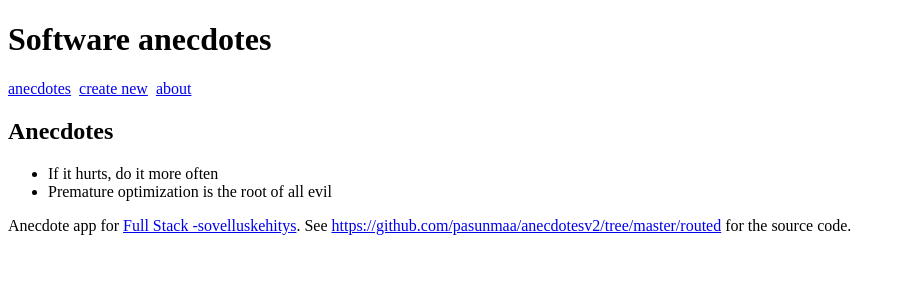
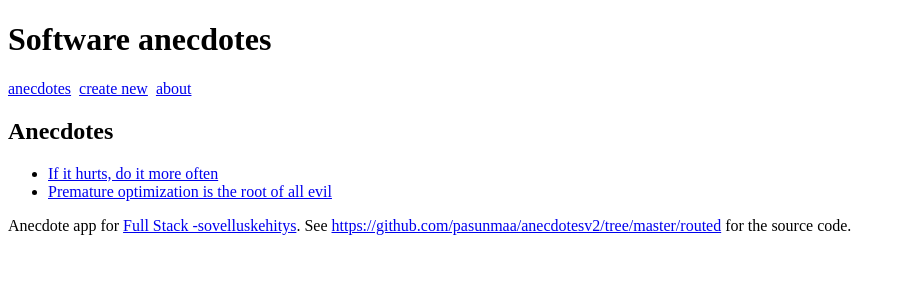
Before and after one commit to pasunmaa/anecdotesv2, a React (Create React App) app in the folder routed/: page / in a window 1280 px wide. Shown: the top 300 px of the page, without its empty margins (0-902 px from the left). Built offline with nearby package versions, Linux system fonts and the light colour scheme.

Commit message:
Tehtävä 6.17 valmis

```diff
--- a/routed/src/App.js
+++ b/routed/src/App.js
@@ -13,8 +13,17 @@
   <div>
     <h2>Anecdotes</h2>
     <ul>
-      {anecdotes.map(anecdote => <li key={anecdote.id} >{anecdote.content}</li>)}
+      {anecdotes.map(anecdote => <li key={anecdote.id} >
+        <Link to={`/anecdotes/${anecdote.id}`}>{anecdote.content}</Link></li>)}
     </ul>
+  </div>
+)
+
+const Show = ({ anecdote }) => (
+  <div>
+    <h2>{anecdote.content} by {anecdote.author}</h2>
+    <p>has {anecdote.votes} votes</p>
+    <p>for more info see <a href={anecdote.info}>{anecdote.info}</a></p>
   </div>
 )
 
@@ -26,7 +35,7 @@
     <em>An anecdote is a brief, revealing account of an individual person or an incident.
       Occasionally humorous, anecdotes differ from jokes because their primary purpose is not simply to provoke laughter but to reveal a truth more general than the brief tale itself,
       such as to characterize a person by delineating a specific quirk or trait, to communicate an abstract idea about a person, place, or thing through the concrete details of a short narrative.
-      An anecdote is "a story with a point."</em>
+      An anecdote is &quota story with a point.&quot</em>
 
     <p>Software engineering is full of excellent anecdotes, at this app you can find the best and add more.</p>
   </div>
@@ -52,7 +61,7 @@
   }
 
   handleChange = (e) => {
-    console.log(e.target.name, e.target.value)
+    //console.log(e.target.name, e.target.value)
     this.setState({ [e.target.name]: e.target.value })
   }
 
@@ -122,7 +131,7 @@
   }
 
   anecdoteById = (id) =>
-    this.state.anecdotes.find(a => a.id === id)
+    this.state.anecdotes.find(a => Number(a.id) === Number(id))
 
   vote = (id) => {
     const anecdote = this.anecdoteById(id)
@@ -152,6 +161,9 @@
               <AnecdoteList anecdotes={this.state.anecdotes} />} />
             <Route path="/create" render={() => <CreateNew addNew={this.addNew} />} />
             <Route path="/about" render={() => <About />} />
+            <Route exact path="/anecdotes/:id" render={({ match }) =>
+              <Show anecdote={this.anecdoteById(match.params.id)} />}
+            />
           </div>
         </Router>
         <Footer />
```
